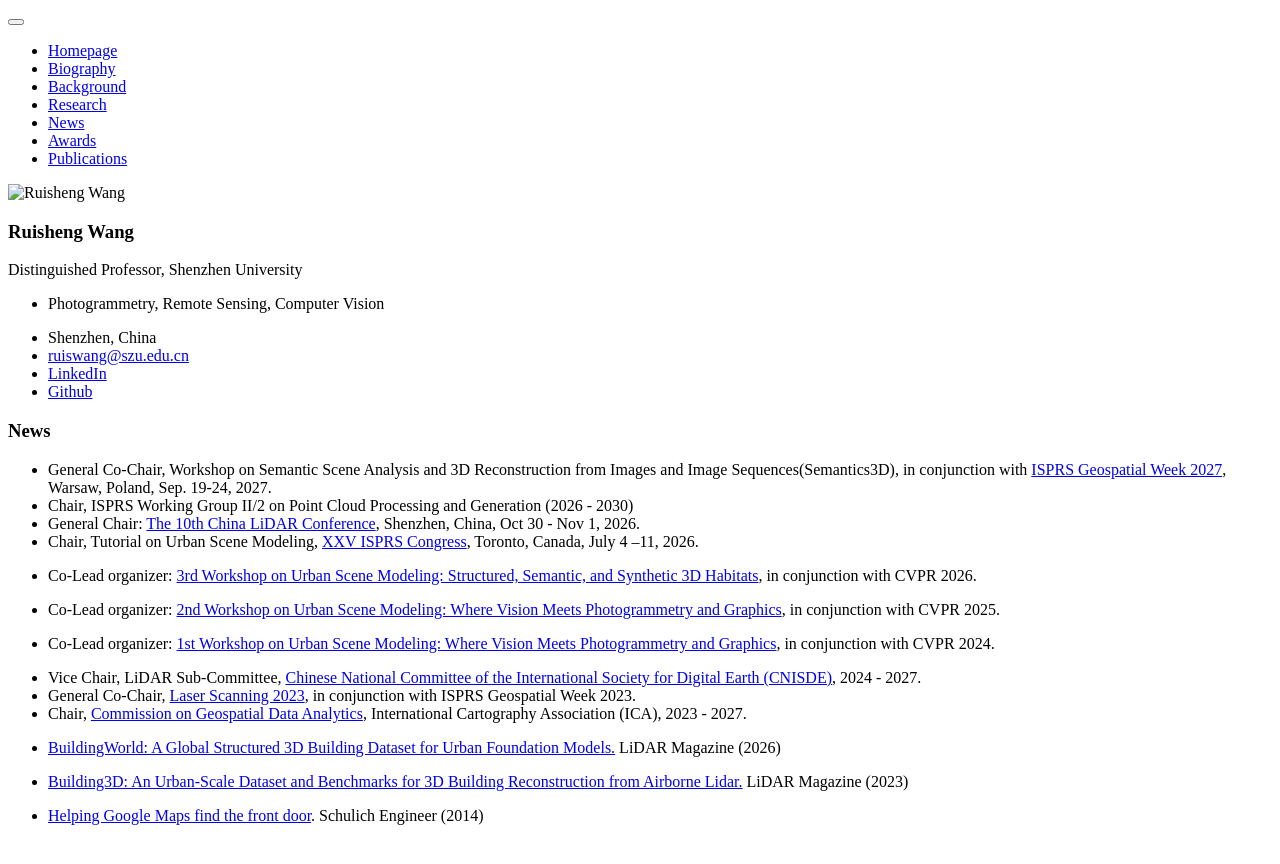
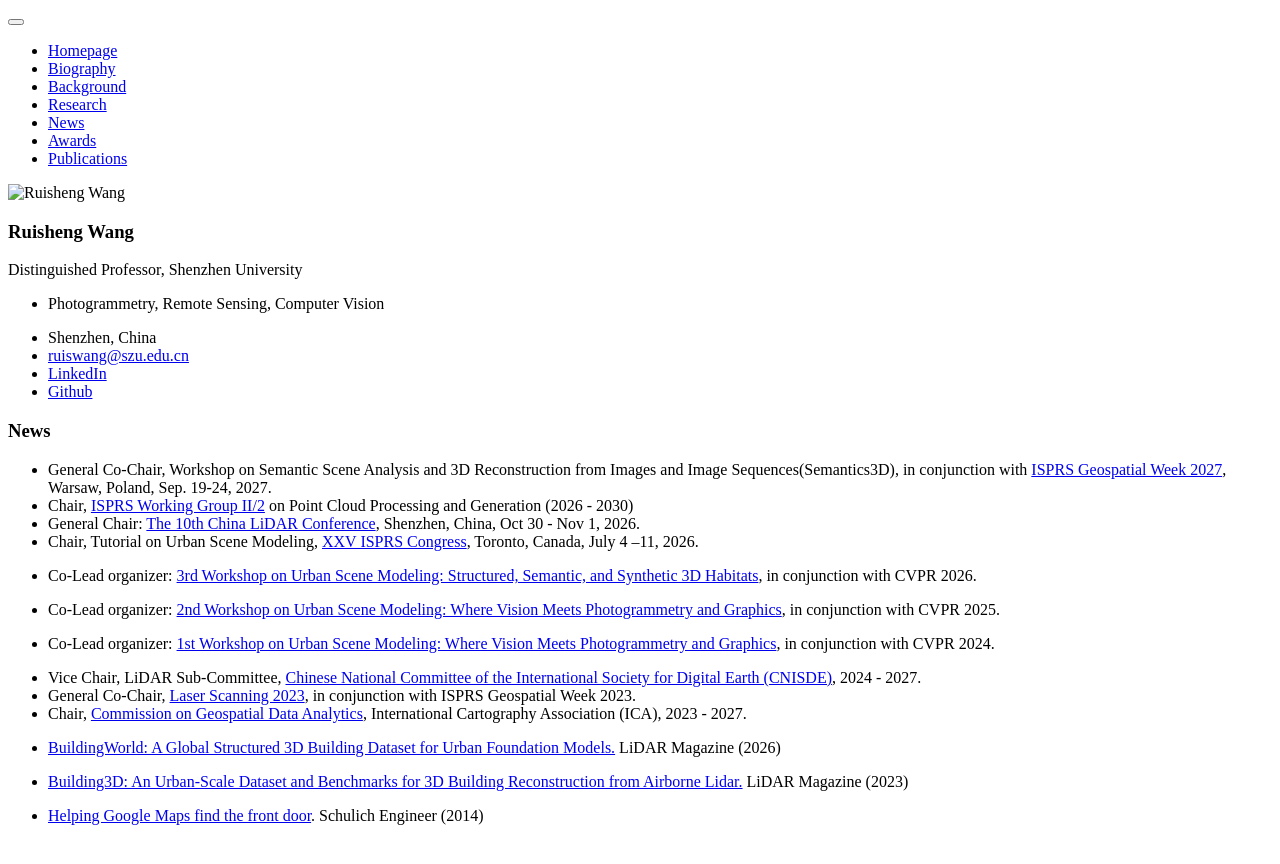
Before and after one commit to ruishengwang/ruishengwang.github.io, a Jekyll site: the page built from _pages/includes/news.md, in a window 1280 px wide. Shown: the top 864 px of the page. Built offline with Jekyll 4.4.1, drawn with Linux system fonts in a browser that asks for light colours; our own code applies the rules of GitHub Pages for plain Markdown files; part of the change alters nothing that is shown.

Commit message:
Update news.md

```diff
--- a/_pages/includes/news.md
+++ b/_pages/includes/news.md
@@ -1,7 +1,7 @@
 # News
 
 - General Co-Chair, Workshop on Semantic Scene Analysis and 3D Reconstruction from Images and Image Sequences(Semantics3D), in conjunction with [ISPRS Geospatial Week 2027](https://www.gsw2027.pl/), Warsaw, Poland, Sep. 19-24, 2027.
-- Chair, ISPRS Working Group II/2 on Point Cloud Processing and Generation (2026 - 2030)
+- Chair, [ISPRS Working Group II/2](https://commissions.isprs.org/comm2/) on Point Cloud Processing and Generation (2026 - 2030)
 - General Chair: [The 10th China LiDAR Conference](https://www.lidar2026shenzhen.com/reg.php), Shenzhen, China, Oct 30 - Nov 1, 2026.
 - Chair, Tutorial on Urban Scene Modeling, [XXV ISPRS Congress](https://www.isprs2026toronto.com/), Toronto, Canada, July 4 –11, 2026.
 - Co-Lead organizer: [3rd Workshop on Urban Scene Modeling: Structured, Semantic, and Synthetic 3D Habitats](https://usm3d.github.io/),  in conjunction with CVPR 2026.
```
